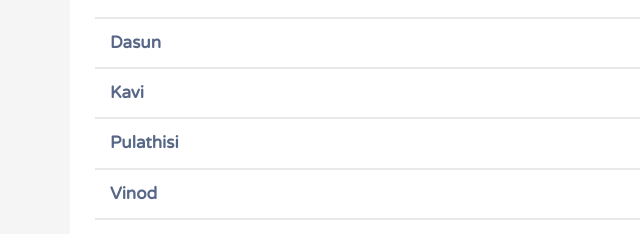
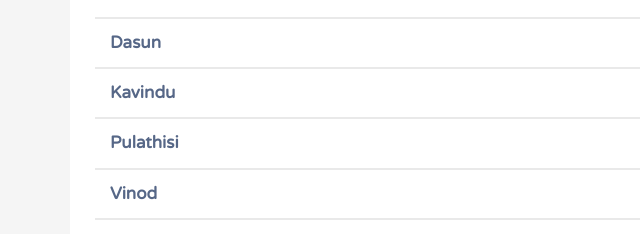
Before and after one commit to dasunNimantha/ICT_GIT_SESSION, a plain HTML site: page index.html in a window 1280 px wide. Shown: the part 135-369 px from the top of the page, 0-640 px from the left. Drawn offline with nearby package versions, Linux system fonts and the light colour scheme.

Commit message:
webhook test 3

```diff
--- a/index.html
+++ b/index.html
@@ -38,7 +38,7 @@
                     </tr>
 
                     <tr>
-                        <th>Kavi</th>
+                        <th>Kavindu</th>
                     </tr>
 
 		    <tr>
```
